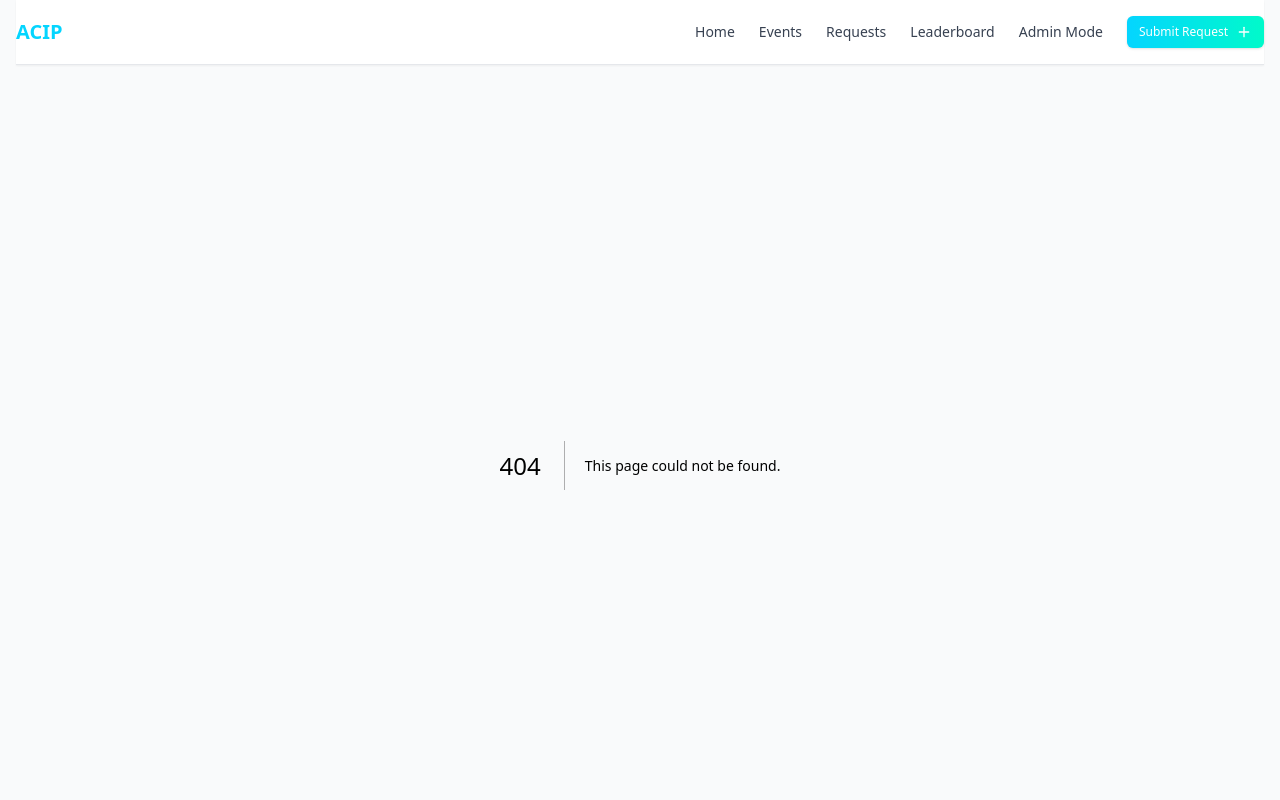
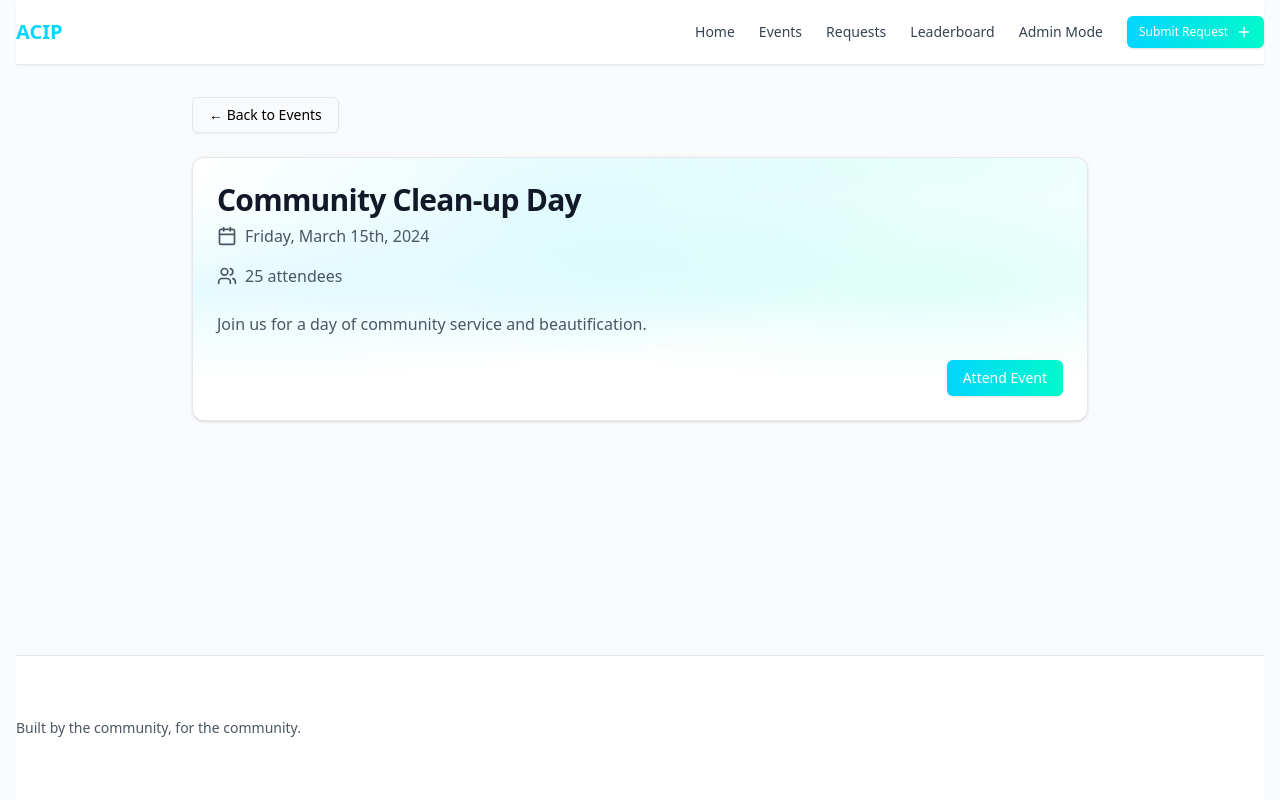
Before and after one commit to mattkuda/austin-civic-impact-platform, a Next.js app: page /events/1 in a window 1280 px wide. Before the commit this address had no page. Shown: the top 800 px of the page. Built offline with nearby package versions, Linux system fonts and the light colour scheme.

Commit message:
Event page

```diff
--- /dev/null
+++ b/src/app/events/[id]/page.tsx
@@ -0,0 +1,120 @@
+'use client'
+
+import { useQuery } from "@tanstack/react-query"
+import { Event } from '@/types'
+import { Calendar, Users, MapPin } from "lucide-react"
+import { format, parseISO } from 'date-fns'
+import { Button } from "@/components/ui/button"
+import { Card, CardContent, CardFooter, CardHeader, CardTitle } from "@/components/ui/card"
+import { useToast } from "@/hooks/use-toast"
+import { useRouter } from "next/navigation"
+
+const fetchEvent = async (id: string): Promise<Event> => {
+    const res = await fetch(`/api/events/${id}`)
+    if (!res.ok) {
+        throw new Error('Network response was not ok')
+    }
+    return res.json()
+}
+
+export default function EventPage({ params }: { params: { id: string } }) {
+    const router = useRouter()
+    const { toast } = useToast()
+
+    const { data: event, isLoading, error } = useQuery<Event>({
+        queryKey: ['event', params.id],
+        queryFn: () => fetchEvent(params.id),
+    })
+
+    const handleAttend = async () => {
+        try {
+            const res = await fetch(`/api/events/attend/${params.id}`, {
+                method: 'POST',
+            })
+            if (!res.ok) throw new Error('Failed to attend event')
+
+            toast({
+                title: "Success!",
+                description: "You're now registered for this event.",
+                variant: "success",
+            })
+        } catch (error) {
+            toast({
+                title: "Error",
+                description: `Failed to register for event. ${error.message}`,
+                variant: "destructive",
+            })
+        }
+    }
+
+    if (isLoading) {
+        return <div className="flex justify-center items-center h-96">Loading...</div>
+    }
+
+    if (error) {
+        return <div className="flex justify-center items-center h-96">Error loading event</div>
+    }
+
+    if (!event) {
+        return <div className="flex justify-center items-center h-96">Event not found</div>
+    }
+
+    return (
+        <main className="flex-1">
+            <div className="container max-w-4xl mx-auto py-8">
+                <Button
+                    variant="outline"
+                    onClick={() => router.back()}
+                    className="mb-6"
+                >
+                    ← Back to Events
+                </Button>
+
+                <Card className="border mesh-gradient">
+                    <CardHeader>
+                        <CardTitle className="text-3xl font-bold text-gray-900">
+                            {event.title}
+                        </CardTitle>
+                        <div className="flex flex-col gap-4 mt-4">
+                            <div className="flex items-center gap-2 text-gray-600">
+                                <Calendar className="h-5 w-5" />
+                                <span>{format(parseISO(event.date), 'EEEE, MMMM do, yyyy')}</span>
+                            </div>
+                            <div className="flex items-center gap-2 text-gray-600">
+                                <Users className="h-5 w-5" />
+                                <span>{event.attendees} attendees</span>
+                            </div>
+                            {event.location && (
+                                <div className="flex items-center gap-2 text-gray-600">
+                                    <MapPin className="h-5 w-5" />
+                                    <span>{event.location}</span>
+                                </div>
+                            )}
+                            {event.toolsRequired && (
+                                <div className="flex items-center gap-2 text-gray-600">
+                                    {/* <Tool className="h-5 w-5" /> */}
+                                    <span>Tools needed: {event.toolsRequired}</span>
+                                </div>
+                            )}
+                        </div>
+                    </CardHeader>
+                    <CardContent>
+                        <div className="prose max-w-none">
+                            <p className="text-gray-600 whitespace-pre-wrap">
+                                {event.description}
+                            </p>
+                        </div>
+                    </CardContent>
+                    <CardFooter className="flex justify-end">
+                        <Button
+                            onClick={handleAttend}
+                            className="bg-gradient-to-r from-primary to-secondary text-white"
+                        >
+                            Attend Event
+                        </Button>
+                    </CardFooter>
+                </Card>
+            </div>
+        </main>
+    )
+}
--- a/src/app/page.tsx
+++ b/src/app/page.tsx
@@ -141,71 +141,6 @@ export default function HomePage() {
         </section>
         <section className="mb-12">
           <div className="text-2xl font-semibold mb-4 text-gray-700 flex items-center gap-2">
-            <Trophy size={32} />
-            <h2>Community Leaders</h2>
-          </div>
-          <div className="grid grid-cols-1 md:grid-cols-3 gap-4 max-w-5xl mx-auto mb-8">
-            {leaderboardQuery.data?.slice(0, 3).map((entry) => (
-              <div
-                key={entry.rank}
-                className={`p-6 rounded-lg border ${
-                  entry.rank === 1
-                    ? "bg-yellow-50 border-yellow-200"
-                    : entry.rank === 2
-                    ? "bg-gray-50 border-gray-200"
-                    : "bg-orange-50 border-orange-200"
-                }`}
-              >
-                <div className="flex items-center justify-between mb-4">
-                  <span className="text-4xl">{entry.rank === 1 ? "🏆" : entry.rank === 2 ? "🥈" : "🥉"}</span>
-                  <span className="text-2xl font-bold">#{entry.rank}</span>
-                </div>
-                <h3 className="text-xl font-semibold mb-2">{entry.name}</h3>
-                <div className="space-y-1 text-gray-600">
-                  <p>{entry.points} points</p>
-                  <p>{entry.eventsParticipated} events participated</p>
-                </div>
-              </div>
-            ))}
-          </div>
-
-          {leaderboardQuery.data && leaderboardQuery.data.length > 3 && (
-            <div className="max-w-5xl mx-auto">
-              <div className="bg-white rounded-lg border border-gray-200 overflow-hidden">
-                <table className="w-full text-sm">
-                  <thead className="bg-gray-50">
-                    <tr>
-                      <th className="px-6 py-3 text-left text-xs font-medium text-gray-500 uppercase tracking-wider">
-                        Rank
-                      </th>
-                      <th className="px-6 py-3 text-left text-xs font-medium text-gray-500 uppercase tracking-wider">
-                        Name
-                      </th>
-                      <th className="px-6 py-3 text-left text-xs font-medium text-gray-500 uppercase tracking-wider">
-                        Points
-                      </th>
-                      <th className="px-6 py-3 text-left text-xs font-medium text-gray-500 uppercase tracking-wider">
-                        Events
-                      </th>
-                    </tr>
-                  </thead>
-                  <tbody className="divide-y divide-gray-200">
-                    {leaderboardQuery.data.slice(3).map((entry) => (
-                      <tr key={entry.rank} className="hover:bg-gray-50">
-                        <td className="px-6 py-4 whitespace-nowrap">#{entry.rank}</td>
-                        <td className="px-6 py-4 whitespace-nowrap font-medium">{entry.name}</td>
-                        <td className="px-6 py-4 whitespace-nowrap">{entry.points}</td>
-                        <td className="px-6 py-4 whitespace-nowrap">{entry.eventsParticipated}</td>
-                      </tr>
-                    ))}
-                  </tbody>
-                </table>
-              </div>
-            </div>
-          )}
-        </section>
-        <section className="mb-12">
-          <div className="text-2xl font-semibold mb-4 text-gray-700 flex items-center gap-2">
             <MapPin size={32} />
             <h2>Community Map</h2>
           </div>
--- a/src/components/event-card.tsx
+++ b/src/components/event-card.tsx
@@ -1,6 +1,7 @@
 import { Event } from "@/types"
 import { Card, CardContent, CardFooter, CardHeader, CardTitle } from "@/components/ui/card"
 import { Button } from "@/components/ui/button"
+import { useRouter } from "next/navigation";
 
 interface EventCardProps {
     event: Event
@@ -9,12 +10,18 @@ interface EventCardProps {
 }
 
 export function EventCard({ event, variant = 'full', showAttendButton = true }: EventCardProps) {
+    const router = useRouter();
+
     const formatDate = (date: string) => {
         return new Date(date).toLocaleDateString()
     }
 
+    const handleCardClick = () => {
+        router.push(`/events/${event.id}`)
+    }
+
     return (
-        <Card className="border mesh-gradient">
+        <Card className="border mesh-gradient" onClick={handleCardClick}>
             <CardHeader>
                 <CardTitle className="text-lg text-gray-900">{event.title}</CardTitle>
             </CardHeader>
--- a/src/types/event.ts
+++ b/src/types/event.ts
@@ -4,7 +4,8 @@ export interface Event {
     description: string
     date: string
     attendees: number
-    // tools: string[]
+    location?: string
+    toolsRequired?: string
     category: string
 }
 
--- a/src/types/request.ts
+++ b/src/types/request.ts
@@ -14,6 +14,8 @@ export interface Request {
     category?: string
     createdAt: string
     upvoteCount: number
+    eventId?: string
+    event?: Event
 }
 
 export interface RequestForm {
```
